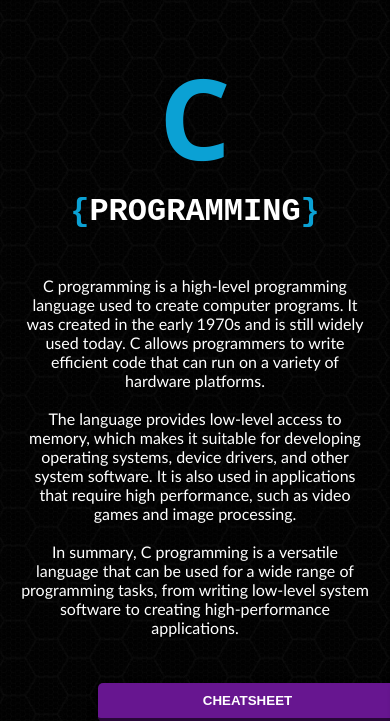
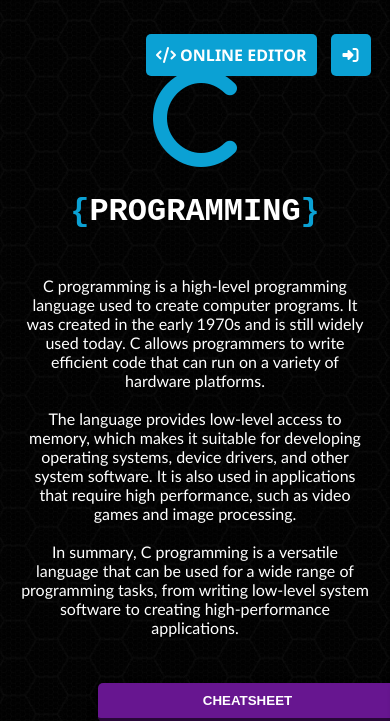
Before and after one commit to hind-sagar-biswas/c-made-easy, a PHP site: page / in a window 390 px wide; the page is wider, and only the part inside the window is pictured. Shown: the top 721 px of that part. Run offline with PHP 8.4, Linux system fonts and the light colour scheme; some libraries are stand-ins or nearby versions.

```diff
--- a/assets/css/style.css
+++ b/assets/css/style.css
@@ -45,6 +45,38 @@ body {
   width: calc(100% - 40px);
   max-width: 1200px;
   font-family: "Gill Sans", "Gill Sans MT", Calibri, "Trebuchet MS", sans-serif;
+}
+
+#main-cont {
+  position: relative;
+}
+#main-cont #abs {
+  position: absolute;
+  top: 4vh;
+  right: 5vw;
+}
+#main-cont #abs #start-code, #main-cont #abs #log {
+  text-decoration: none;
+  color: #ffffff;
+  padding: 10px 10px;
+  font-family: "Segoe UI", Tahoma, Geneva, Verdana, sans-serif;
+  font-weight: bolder;
+  cursor: pointer;
+  outline: none !important;
+  transition: all 0.3s;
+  background: #0ba1d4;
+  border: 0;
+  border-radius: 5px;
+  border: 0 solid transparent;
+}
+#main-cont #abs #start-code:active, #main-cont #abs #log:active {
+  transform: scale(0.98);
+}
+#main-cont #abs #log {
+  display: inline-block;
+  margin-left: 10px;
+  width: 20px;
+  aspect-ratio: 1;
 }
 
 #actions {
--- a/assets/sass/style.scss
+++ b/assets/sass/style.scss
@@ -30,7 +30,7 @@ body {
 		color: $blue;
 	}
 	#prog {
-        font-family: 'Courier New', Courier, monospace;
+		font-family: "Courier New", Courier, monospace;
 		font-weight: bold;
 		font-size: 2rem;
 	}
@@ -40,7 +40,7 @@ body {
 	color: $yellow;
 }
 
-.blue{
+.blue {
 	color: $blue;
 }
 
@@ -51,6 +51,53 @@ body {
 	max-width: 1200px;
 	font-family: "Gill Sans", "Gill Sans MT", Calibri, "Trebuchet MS", sans-serif;
 }
+
+#main-cont {
+	position: relative;
+
+	#abs {
+		position: absolute;
+		top: 4vh;
+		right: 5vw;
+
+		#start-code, #log {
+			text-decoration: none;
+			color: $white;
+
+			padding: 10px 10px;
+			font-family: "Segoe UI", Tahoma, Geneva, Verdana, sans-serif;
+			font-weight: bolder;
+			cursor: pointer;
+			outline: none !important;
+			transition: all 0.3s;
+
+			background: $blue;
+			// box-shadow: 0px 5px 10px darken($grey, 40%);
+
+			border: 0;
+			border-radius: 5px;
+			border: 0 solid transparent;
+			// border-bottom: 4px solid darken($blue, 20%);
+
+			// &:hover {
+			// 	box-shadow: 0px 15px 25px -5px darken($grey, 40%);
+			// 	transform: scale(1.03);
+			// }
+			&:active {
+				// box-shadow: 0px 4px 8px darken($grey, 30%);
+				transform: scale(0.98);
+			}
+		}
+
+		#log {
+			display: inline-block;
+			margin-left: 10px;
+			width: 20px;
+			aspect-ratio: 1;
+		}
+	}
+}
+
 
 #actions {
 	margin: 20px 0 40px 0;
--- a/index.html
+++ b/index.html
@@ -8,12 +8,18 @@
     <title>Document</title>
 
     <link rel="stylesheet" href="./assets/css/style.css">
+
+    <script src="https://kit.fontawesome.com/c9fec141b0.js" crossorigin="anonymous"></script>
 </head>
 
 <body>
-    <center>
+    <center id="main-cont">
+        <div id="abs">
+        <a href="#" id="start-code"><i class="fa-solid fa-code"></i> <span class="hide-screen">ONLINE EDITOR</span></a>
+        <a href="#" id="log"><i class="fa-solid fa-right-to-bracket"></i></a>
+        </div>
         <p id="banner">
-            <span id="logo">C</span>
+            <span id="logo"><i class="fa-solid fa-c"></i></span>
             <br>
             <span id="prog"> <span class="blue">{</span>PROGRAMMING<span class="blue">}</span> </span>
         </p>
@@ -32,10 +38,11 @@
                     video games
                     and image processing.
                     <br><br>
-                </span>
+
                 In summary, C programming is a versatile language that can be used for a wide range of programming tasks,
                 from writing
                 low-level system software to creating high-performance applications.
+                </span>
             </p>
         </div>
         <div id="actions">
--- a/scripts/classes/compiler.class.php
+++ b/scripts/classes/compiler.class.php
@@ -3,8 +3,8 @@
 class Compiler
 {
     private $url = 'https://api.jdoodle.com/v1/execute';
-    private $clientId = '';
-    private $clientSecret = '';
+    private $clientId = '8c1995581bbec61ef4cc55012f5ddb85';
+    private $clientSecret = 'b298c82b0bf672935deb4594b96cd25eac90db30b83f39bd4778476395228822';
     private $dailyLimit = 200;
     private $language = 'c';
     private $data = array('versionIndex' => '0',);
```
Also changed, not shown: assets/css/cheatsheet.css (+91 -2 lines), assets/sass/cheatsheet.scss (+102 -4 lines), composer.json (added, +18 -0 lines), ide.php (renamed from ide.html, +8 -3 lines), 3 other files. Lines whose indentation alone changed are shown as unchanged.
